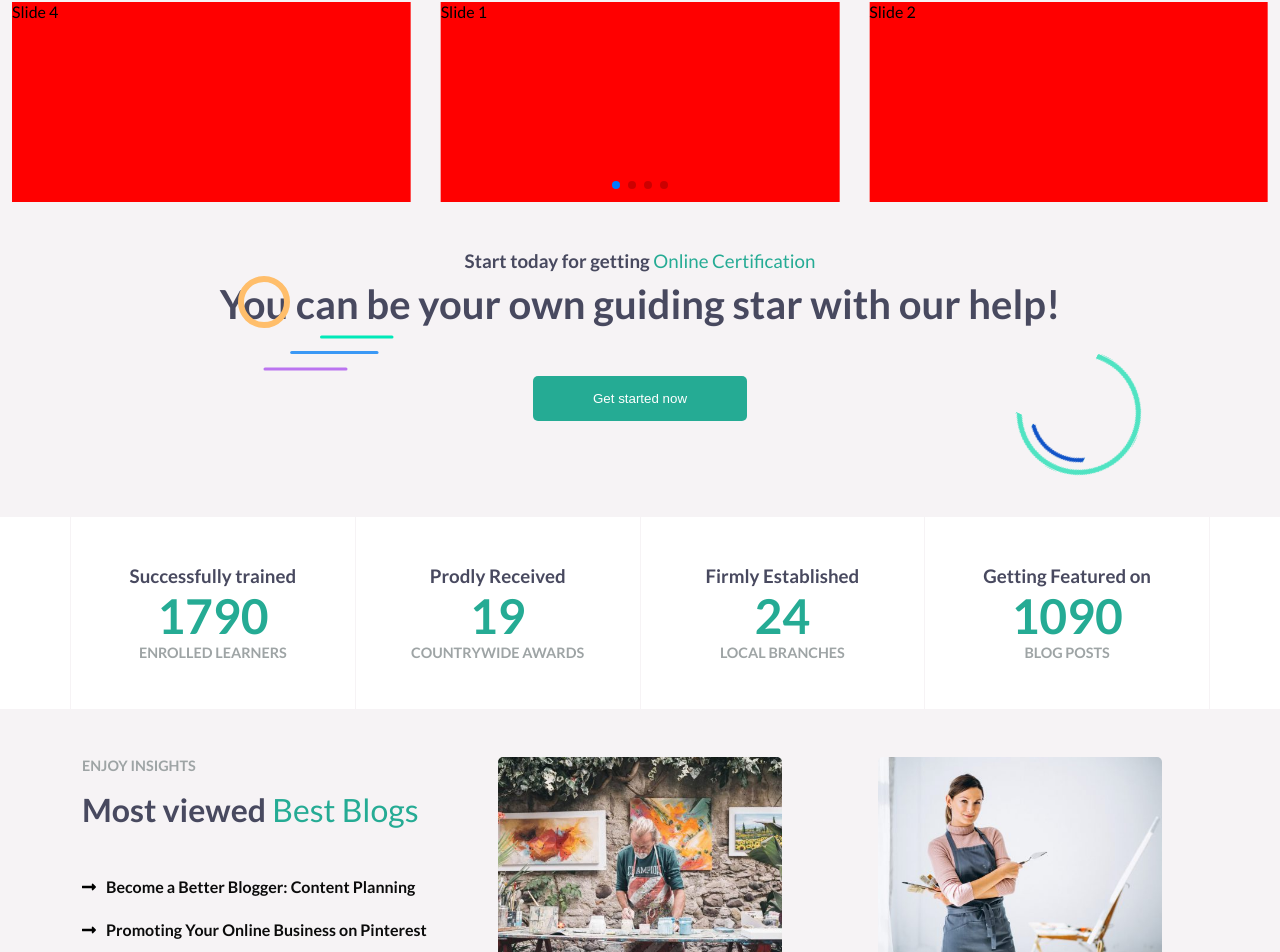
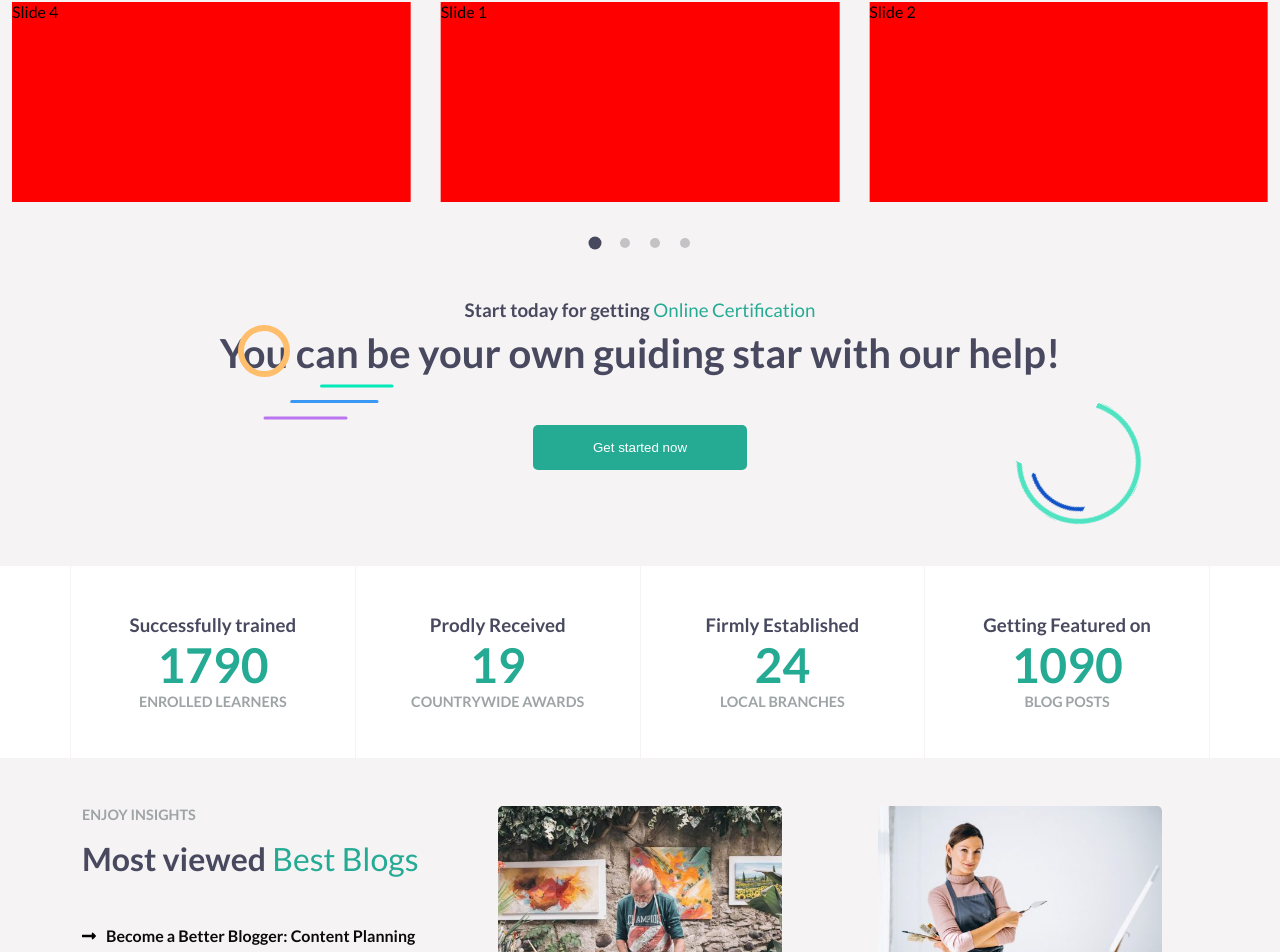
Before and after one commit to GianlucaBenassi/proj-html-vuejs, a Vue app: page / in a window 1280 px wide. Shown: the part 3399-4351 px from the top of the page. Built offline with nearby package versions, Linux system fonts and the light colour scheme.

Commit message:
CustomSwiper bullets personalization

```diff
--- a/src/components/commons/CustomSwiper.vue
+++ b/src/components/commons/CustomSwiper.vue
@@ -28,8 +28,6 @@ export default {
                 spaceBetween: 30,
                 loop: true,
                 centeredSlides: true,
-                slidePrevClass: 'swiper-slide-prev sw_prev',
-                slideNextClass: 'swiper-slide-next sw_next',
                 pagination: {
                     clickable: true,
                     el: '.swiper-pagination'
@@ -39,7 +37,7 @@ export default {
     },
     computed: {
         swiper() {
-            return this.$refs.mySwiper.$swiper
+            return this.$refs.mySwiper.$swiper;
         }
     }
 }
@@ -47,9 +45,38 @@ export default {
 
 <style lang='scss'>
 
+@import '../../assets/style/_variables.scss';
+
 .sw_slide {
     background-color: red;
     height: 200px;
 }
 
+.swiper-pagination {
+    position: relative;
+
+    &.swiper-pagination-bullets{
+        bottom: 0;
+        margin-top: 30px;
+    }
+}
+
+.swiper-pagination-bullet {
+    width: 10px;
+    height: 10px;
+    margin: 0 10px !important;
+    transition: all .3s;
+
+    &:hover {
+        background-color: $gunPowder;
+        transform: scale(1.3);
+        opacity: 1;
+    }
+}
+
+.swiper-pagination-bullet-active {
+    background-color: $gunPowder;
+    transform: scale(1.3);
+}
+
 </style>
```
